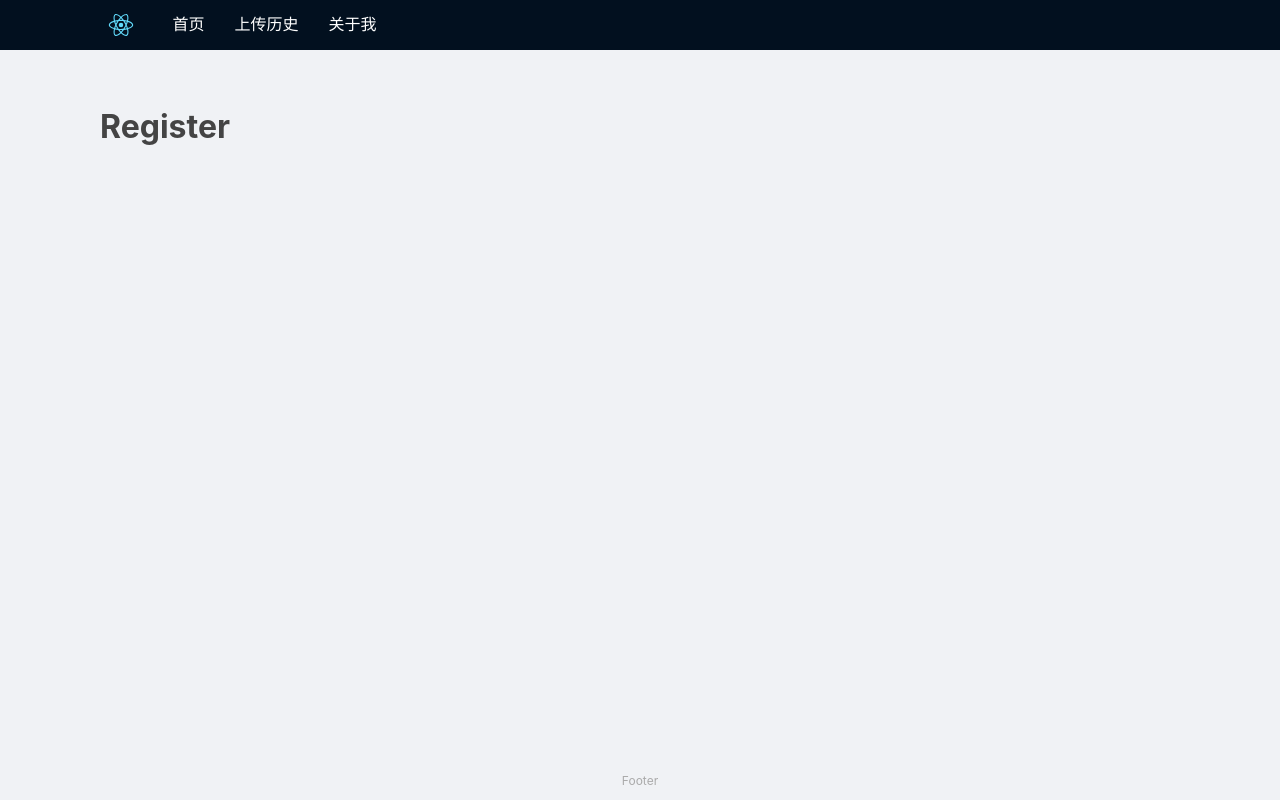
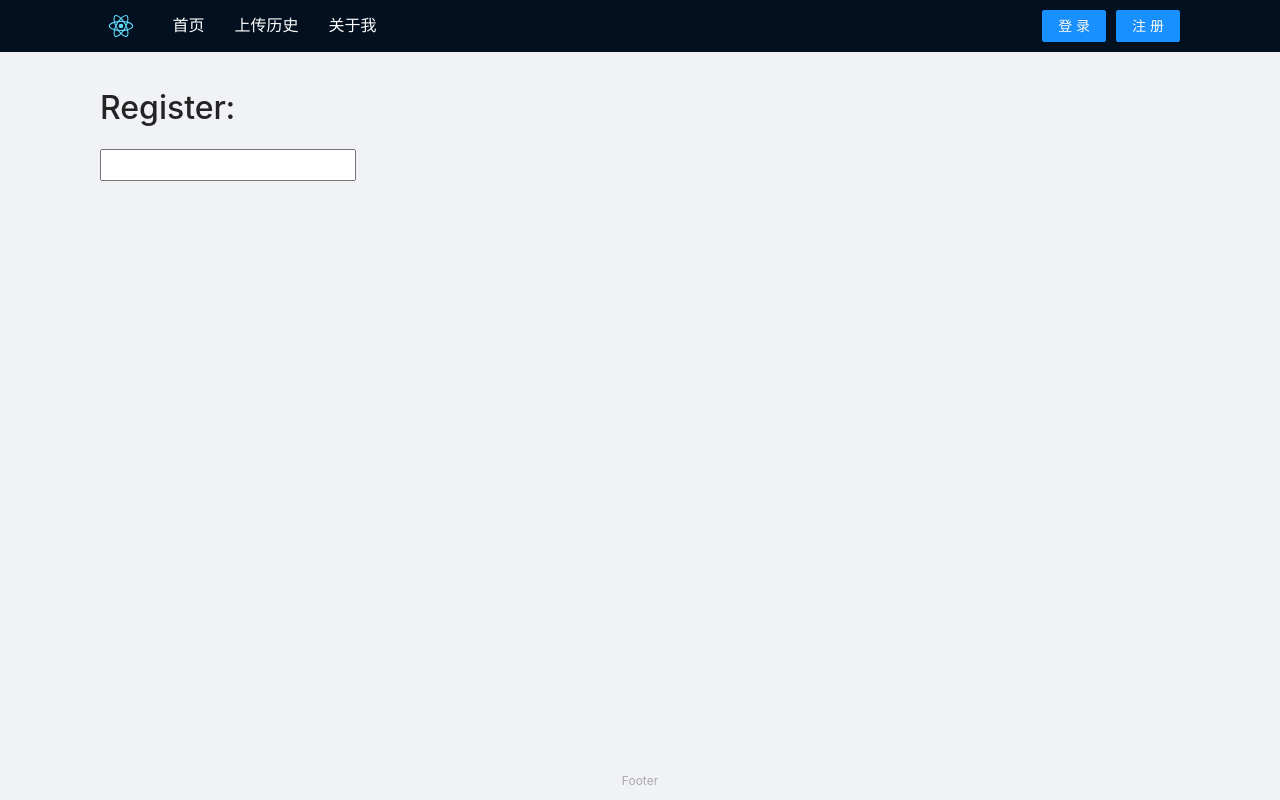
Before and after one commit to baIder/rich-image-hosting, a React (Create React App) app: page /register in a window 1280 px wide. Built offline with nearby package versions, Linux system fonts and the light colour scheme.

Commit message:
引入antd

```diff
--- a/package.json
+++ b/package.json
@@ -10,6 +10,7 @@
     "@types/node": "^16.11.47",
     "@types/react": "^18.0.17",
     "@types/react-dom": "^18.0.6",
+    "antd": "^4.22.4",
     "mobx-react": "^7.5.2",
     "react": "^18.2.0",
     "react-dom": "^18.2.0",
@@ -43,6 +44,7 @@
     ]
   },
   "devDependencies": {
+    "@types/antd": "^1.0.0",
     "@types/styled-components": "^5.1.26",
     "mobx": "^6.6.1",
     "styled-components": "^5.3.5"
--- a/src/App.css
+++ b/src/App.css
@@ -1,3 +1,5 @@
+@import '~antd/dist/antd.css';
+
 body {
   margin: 0;
   font-size: 16px;
--- a/src/components/Header.tsx
+++ b/src/components/Header.tsx
@@ -1,9 +1,11 @@
 import LogoURL from './logo.svg';
 import {NavLink} from 'react-router-dom';
 import styled from 'styled-components';
+import {Button} from 'antd';
 
 const StyledHeader = styled.header`
   display: flex;
+
   align-items: center;
   padding: 10px 100px;
   background: #02101f;
@@ -21,6 +23,15 @@ const StyledLink = styled(NavLink)`
   }
 `;
 
+const Login = styled.div`
+  margin-left: auto;
+`;
+
+const StyledButton = styled(Button)`
+  margin-left: 10px;
+`;
+
+
 function Header() {
   return (
     <StyledHeader>
@@ -30,6 +41,10 @@ function Header() {
         <StyledLink to="/history">上传历史</StyledLink>
         <StyledLink to="/about">关于我</StyledLink>
       </nav>
+      <Login>
+        <StyledButton type="primary">登录</StyledButton>
+        <StyledButton type="primary">注册</StyledButton>
+      </Login>
     </StyledHeader>
   );
 }
--- a/src/pages/Register.tsx
+++ b/src/pages/Register.tsx
@@ -1,10 +1,24 @@
-function Register() {
+import {useStores} from '../stores';
+import {observer} from 'mobx-react';
+import {useRef} from 'react';
+
+
+const Register = () => {
+  const {AuthStore} = useStores();
+
+  const inputRef = useRef<HTMLInputElement>(null);
+
+  const bindChange = () => {
+    console.log(inputRef.current!.value);
+    AuthStore.setUsername(inputRef.current!.value);
+    console.log(AuthStore.values.username);
+  };
   return (
     <>
-      <h1>Register</h1>
-
+      <h1>Register:{AuthStore.values.username}</h1>
+      <input onChange={bindChange} ref={inputRef}/>
     </>
   );
-}
+};
 
-export default Register;
+export default observer(Register);
```
Also changed, not shown: 1 other file (tests, documents, lock files or other folders).
